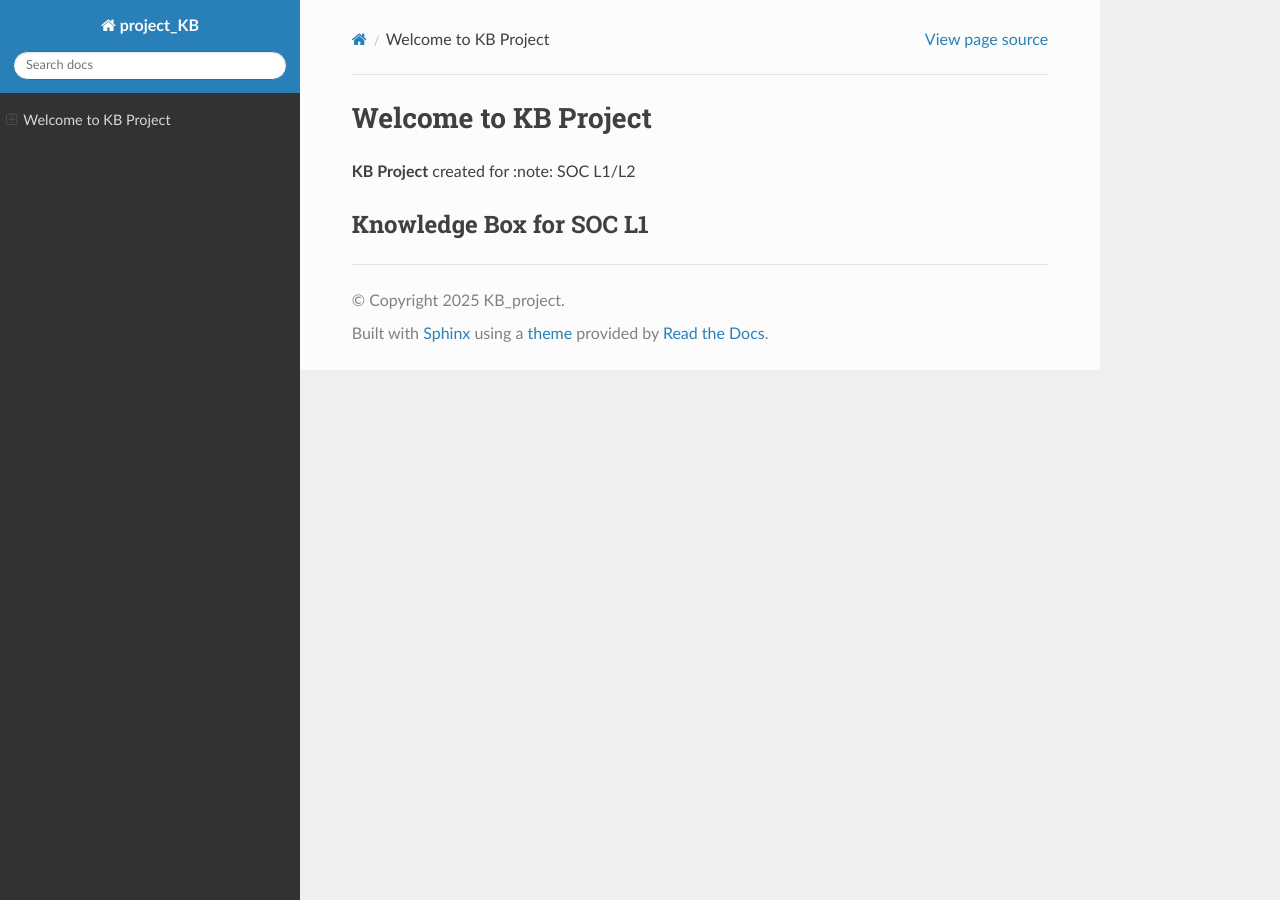
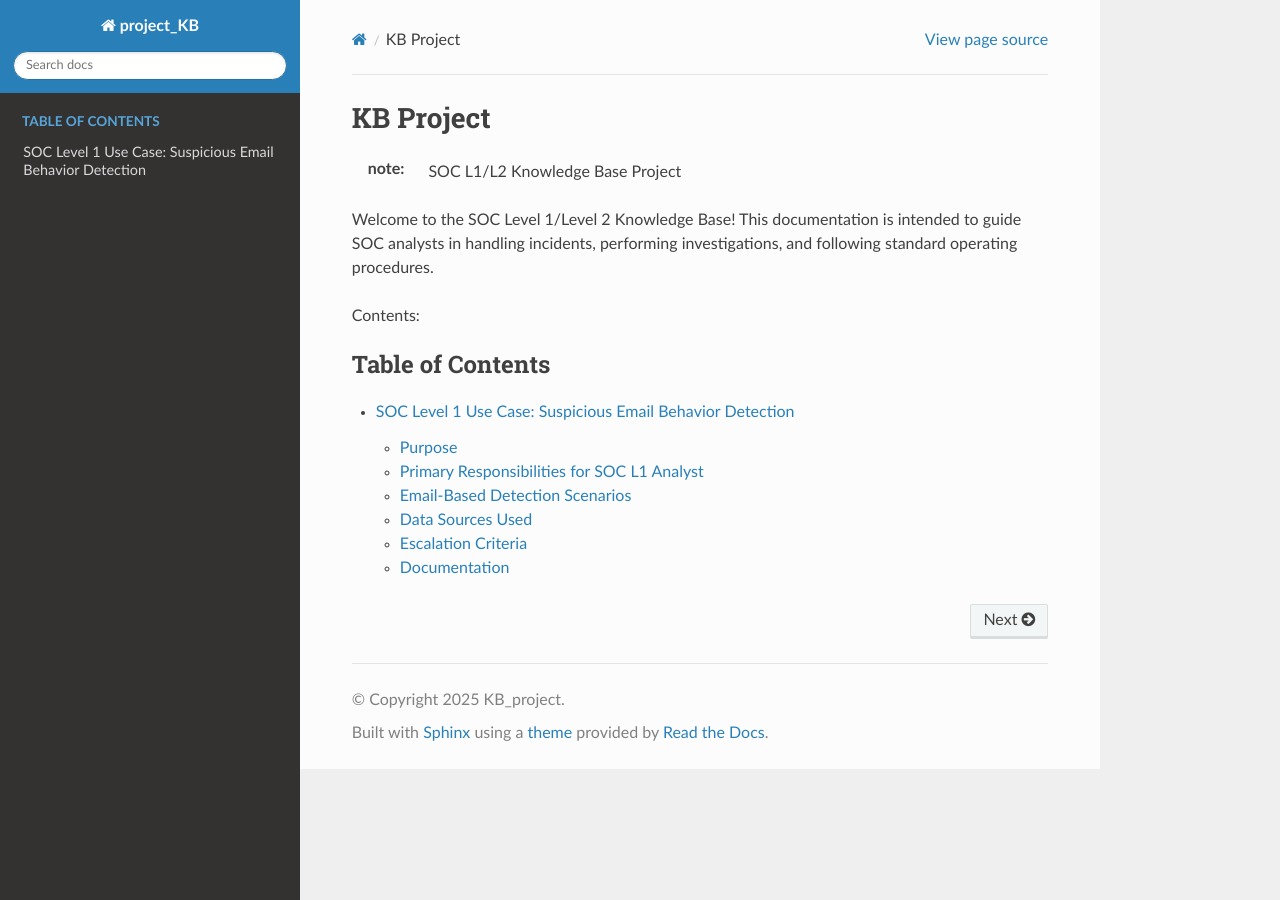
Before and after one commit to littl3gh0st/project_KB, a Sphinx documentation site: the page built from docs/source/index.rst, in a window 1280 px wide. Built offline with Sphinx 7.4.7 and the Read the Docs theme 3.1.0, drawn with Linux system fonts in a browser that asks for light colours.

Commit message:
Update index.rst

```diff
--- a/docs/source/index.rst
+++ b/docs/source/index.rst
@@ -1,13 +1,14 @@
-Welcome to KB Project
-===================================
+KB Project
+==========
 
-**KB Project** created for :note: SOC L1/L2
+:note: SOC L1/L2 Knowledge Base Project
 
-Knowledge Box for SOC L1
---------
+Welcome to the SOC Level 1/Level 2 Knowledge Base! This documentation is intended to guide SOC analysts in handling incidents, performing investigations, and following standard operating procedures.
+
+Contents:
 
 .. toctree::
    :maxdepth: 2
-   :caption: Knowledge Box for SOC L1
-   :hidden:
+   :caption: Table of Contents
+
    soc
```
